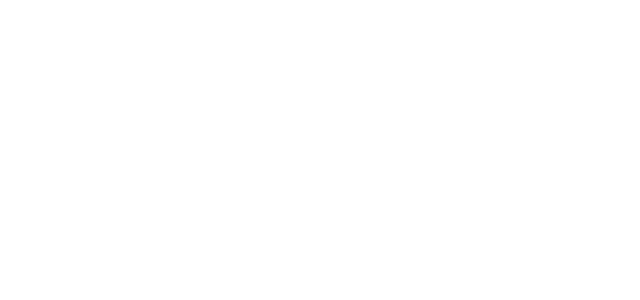
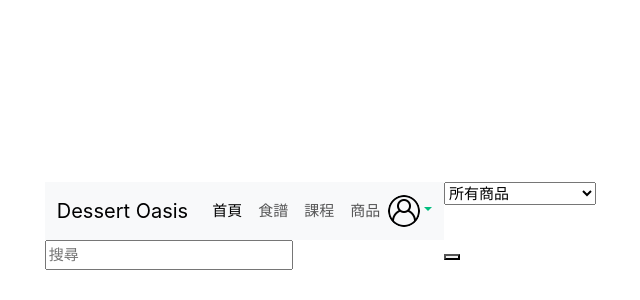
Before and after one commit to HiroLiang/dessertoasis-vue, a Vue app: page /#/product in a window 1280 px wide. Before the commit this address had no page. Shown: the part 174-474 px from the top of the page, without its empty margins (196-836 px from the left). Built offline with nearby package versions, Linux system fonts and the light colour scheme; the HTML template or start-up script is replaced by a standard one.

Commit message:
新增商品首頁

```diff
--- a/src/components/NavBar.vue
+++ b/src/components/NavBar.vue
@@ -9,7 +9,7 @@ const props = defineProps({
         default: [
             { title: "食譜", toUrl: "/" },
             { title: "課程", toUrl: "/courses" },
-      { title: "商品", toUrl: "/" },
+            { title: "商品", toUrl: "/product" },
         ],
     },
 });
@@ -27,25 +27,16 @@ const removeListClass = () => {
 <template>
     <nav class="navbar navbar-expand-lg bg-light">
         <div class="container-fluid">
-      <button
-        @click="removeListClass"
-        class="navbar-toggler"
-        type="button"
-        data-bs-toggle="collapse"
-        data-bs-target="#navbarText"
-        aria-controls="navbarText"
-        aria-expanded="false"
-        aria-label="Toggle navigation"
-      >
+            <button @click="removeListClass" class="navbar-toggler" type="button" data-bs-toggle="collapse"
+                data-bs-target="#navbarText" aria-controls="navbarText" aria-expanded="false"
+                aria-label="Toggle navigation">
                 <span class="navbar-toggler-icon"></span>
             </button>
             <div class="collapse navbar-collapse" id="navbarText">
                 <router-link class="navbar-brand" to="/">Dessert Oasis</router-link>
                 <ul class="navbar-nav me-auto mb-2 mb-lg-0">
                     <li class="nav-item">
-            <router-link class="nav-link active" aria-current="page" to="/"
-              >首頁</router-link
-            >
+                        <router-link class="nav-link active" aria-current="page" to="/">首頁</router-link>
                     </li>
                     <li v-for="navTitle in props.NavBarList" class="nav-item">
                         <router-link :to="navTitle.toUrl" class="nav-link">{{
@@ -55,32 +46,17 @@ const removeListClass = () => {
                 </ul>
             </div>
             <div class="dropdown">
-        <a
-          class="dropdown-toggle"
-          href="#"
-          role="button"
-          id="dropdownMenuLink"
-          data-bs-toggle="dropdown"
-          aria-expanded="false"
-        >
-          <img
-            class="loginIcon"
-            :src="`/images/navbar/${props.ProfilePicture}`"
-            alt="ProfilePicture"
-          />
+                <a class="dropdown-toggle" href="#" role="button" id="dropdownMenuLink" data-bs-toggle="dropdown"
+                    aria-expanded="false">
+                    <img class="loginIcon" :src="`/images/navbar/${props.ProfilePicture}`" alt="ProfilePicture" />
                 </a>
-        <ul
-          :class="`dropdown-menu ${listPosition}`"
-          aria-labelledby="dropdownMenuLink"
-        >
+                <ul :class="`dropdown-menu ${listPosition}`" aria-labelledby="dropdownMenuLink">
                     <li>
                         <router-link to="/cms" class="dropdown-item">後台管理</router-link>
                     </li>
                     <li><a class="dropdown-item" href="#">購物車</a></li>
                     <li>
-            <router-link to="/signIn" class="dropdown-item"
-              >會員登入</router-link
-            >
+                        <router-link to="/signIn" class="dropdown-item">會員登入</router-link>
                     </li>
                 </ul>
             </div>
--- /dev/null
+++ b/src/components/SearchProduct.vue
@@ -0,0 +1,23 @@
+<template>
+    <div class="search-select">
+        <select>
+            <option value="">所有商品</option>
+            <option value="1">職人手做甜點&麵包</option>
+            <option value="2">烘焙器具</option>
+            <option value="3">烘焙食材</option>
+            <option value="4">包裝材料</option>
+        </select>
+    </div>
+    <div class="search-input">
+        <input type="text" placeholder="搜尋">
+    </div>
+    <div class="search-btn">
+        <button><i class="lni lni-search-alt"></i></button>
+    </div>
+</template>
+
+<script setup lang="ts">
+const name = 'SearchProduct';
+</script>
+
+<style scoped></style>
--- a/src/router/index.ts
+++ b/src/router/index.ts
@@ -17,6 +17,11 @@ const router = createRouter({
       path: "/signIn",
       name: "signIn",
       component: () => import("../views/SignIn.vue"),
+    },
+    {
+      path: "/product",
+      name: "product",
+      component: () => import("../views/Product.vue"),
     },
     {
       path: "/cms",
--- /dev/null
+++ b/src/views/Product.vue
@@ -0,0 +1,19 @@
+<script setup lang="ts">
+
+import NavBar from '@/components/NavBar.vue';
+
+import SearchProduct from '@/components/SearchProduct.vue';
+
+</script>
+
+
+
+<template>
+    <NavBar></NavBar>
+
+    <SearchProduct></SearchProduct>
+</template>
+
+
+
+<style scoped></style>
```
Lines whose indentation alone changed are shown as unchanged.
